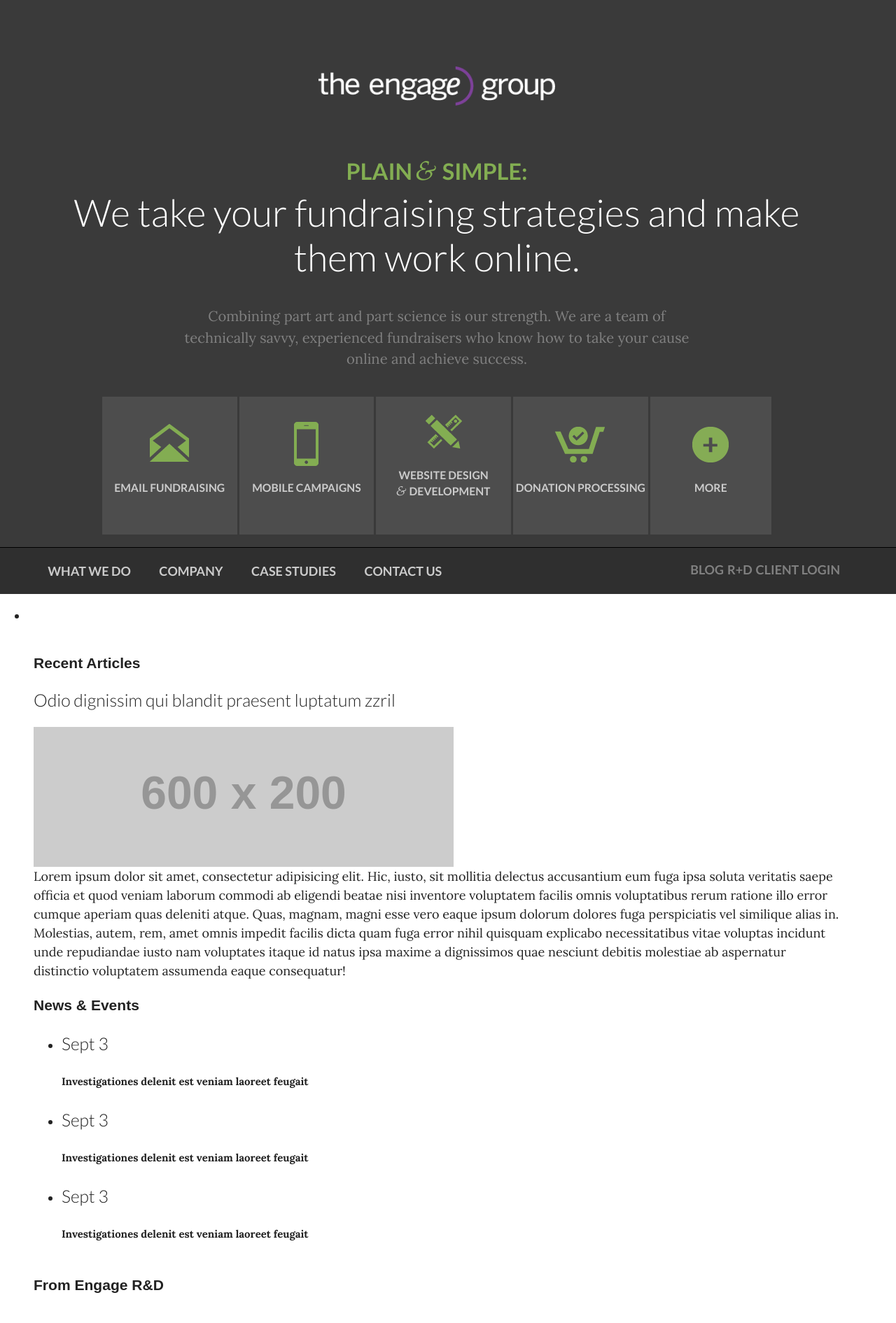
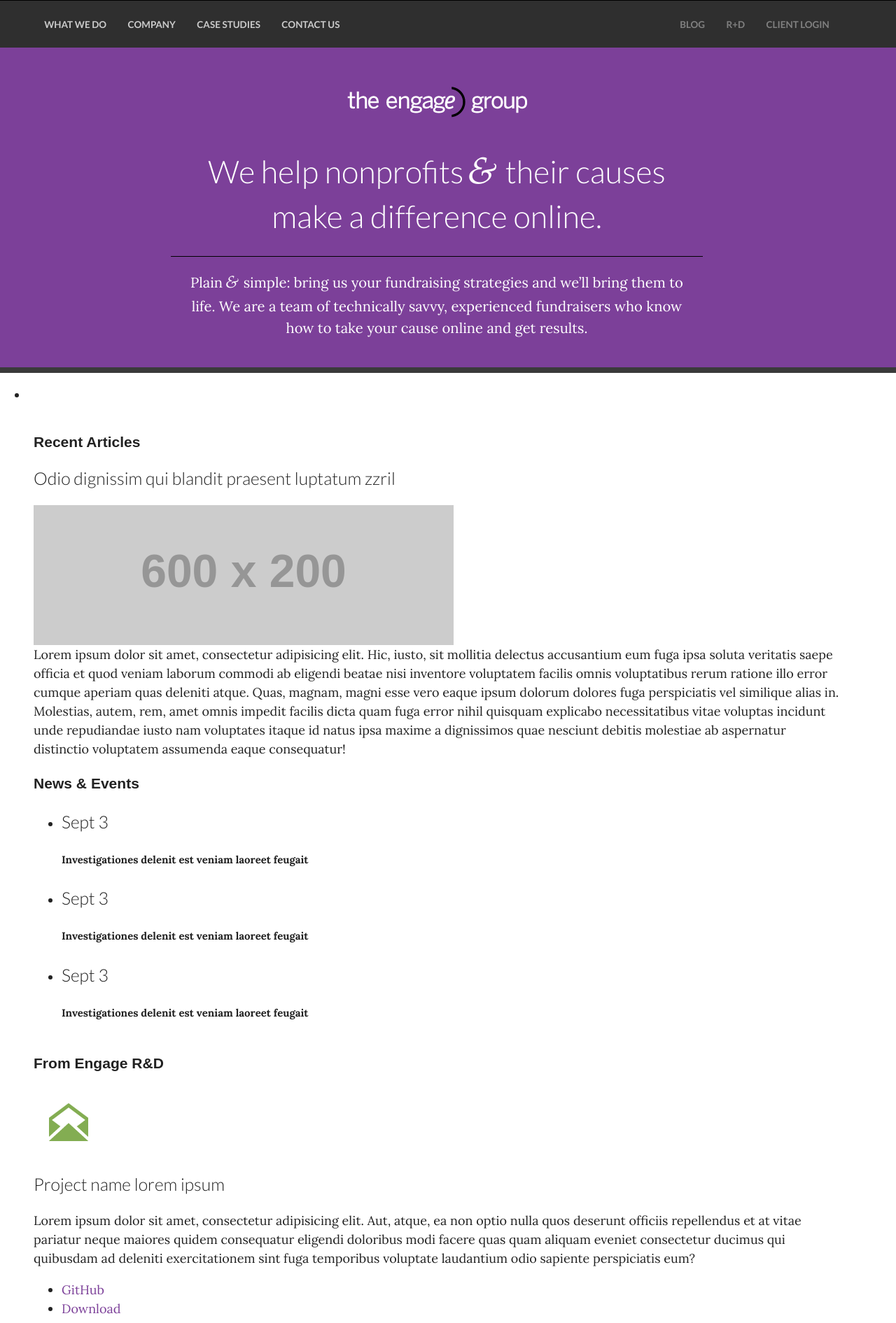
Before and after one commit to jayperryworks/engage, a Jekyll site: the page built from index.html, in a window 1280 px wide. Shown: the top 1891 px of the page at 70% size. Built offline with Jekyll 4.4.1, drawn with Linux system fonts in a browser that asks for light colours; nearby versions of some CDN libraries; Markdown is read by kramdown in place of the engine named in the settings.

Commit message:
revised color scheme

```diff
--- a/_layouts/default.html
+++ b/_layouts/default.html
@@ -25,6 +25,25 @@
     <!--[if lt IE 7]>
       <p class="browsehappy">You are using an <strong>outdated</strong> browser. Please <a href="http://browsehappy.com/">upgrade your browser</a> to improve your experience.</p>
     <![endif]-->
+
+    <!-- header -->
+    <header role="banner" class="main-header">
+      <nav>
+        <!-- <a href="#" class="brand-icon">The Engage Group</a> -->
+        <ul class="main-menu">
+          <li><a href="#">What we do</a></li>
+          <li><a href="#">Company</a></li>
+          <li><a href="#">Case studies</a></li>
+          <li><a href="#">Contact us</a></li>
+        </ul>
+        <!-- <a href="#" class="search">Search</a> -->
+        <ul class="secondary-menu">
+          <li><a href="#">Blog</a></li>
+          <li><a href="#">R+D</a></li>
+          <li><a href="#">Client login</a></li>
+        </ul>
+      </nav>
+    </header>
 
     {{ content }}
 
--- a/assets/css/app.css
+++ b/assets/css/app.css
@@ -1,5 +1,5 @@
 /* ==========================================================================
-   Frameworks
+   Frameworks/dependencies
    ========================================================================== */
 * {
   -webkit-box-sizing: border-box;
@@ -924,8 +924,8 @@ textarea {
   padding: 0.2em 0; }
 
 h1, .h1 {
-  font-size: 48px;
-  font-size: 3rem;
+  font-size: 40px;
+  font-size: 2.5rem;
   line-height: 1.2; }
 
 h1 > .subhead {
@@ -944,10 +944,10 @@ h2 {
   font-size: 1.2em; }
 
 a {
-  color: #83ae52;
+  color: #7c4099;
   text-decoration: none; }
   a:hover, a:active {
-    color: #698c41; }
+    color: #5f3175; }
 
 p, li, ol {
   line-height: 1.5;
@@ -956,6 +956,10 @@ p, li, ol {
 .abstract, p:first-child {
   font-size: 18px;
   font-size: 1.125rem; }
+
+.intro {
+  color: white;
+  background: #7c4099; }
 
 /* ==========================================================================
    MODULE styles
@@ -1004,7 +1008,9 @@ html {
 .main-header {
   background: #2F2F2F;
   border-top: 1px solid #000;
-  height: 3.75em; }
+  height: 5em;
+  font-size: 12px;
+  font-size: 0.75rem; }
   .main-header > nav {
     height: 100%; }
 
@@ -1020,32 +1026,31 @@ html {
   float: left;
   background: #3a3a3a url("../images/logo-engage--icon-rev.png") center no-repeat; }
 
-.main-menu {
+.main-menu, .secondary-menu {
   *zoom: 1;
   float: left;
   color: #cbcbcb;
   padding: 0;
   margin: 0;
-  height: 3.75em; }
-  .main-menu:before, .main-menu:after {
+  height: 5em; }
+  .main-menu:before, .secondary-menu:before, .main-menu:after, .secondary-menu:after {
     content: " ";
     display: table; }
-  .main-menu:after {
+  .main-menu:after, .secondary-menu:after {
     clear: both; }
-  .main-menu > li {
+  .main-menu > li, .secondary-menu > li {
     display: block;
     float: left;
     margin: 0;
     padding: 0; }
-  .main-menu a {
+  .main-menu a, .secondary-menu a {
     display: table-cell;
     padding: 0 1.125em;
-    height: 3.75em;
+    height: 5em;
     vertical-align: middle;
     color: #cbcbcb;
-    text-transform: uppercase;
-    margin-top: -20px; }
-    .main-menu a:hover, .main-menu a:active {
+    text-transform: uppercase; }
+    .main-menu a:hover, .secondary-menu a:hover, .main-menu a:active, .secondary-menu a:active {
       color: white;
       background: #272727; }
 
@@ -1065,10 +1070,10 @@ html {
     *vertical-align: auto; }
 
 .intro {
-  background: #3a3a3a; }
+  border-bottom: 8px solid #3a3a3a; }
   .intro .logo-engage.full {
     display: block;
-    margin: 5.25em auto 3em auto;
+    margin: 3.125em auto 1.5em auto;
     max-width: 18.75em; }
   .intro h1 {
     display: block;
@@ -1088,8 +1093,9 @@ html {
     margin-right: 1.94175%;
     width: 66.01942%;
     margin-left: 16.99029%;
-    text-align: center;
-    color: gray; }
+    border-top: 1px solid black;
+    padding: 1em;
+    text-align: center; }
     .intro p:last-child {
       margin-right: 0; }
 
--- a/index.html
+++ b/index.html
@@ -5,42 +5,16 @@ title: Home
 
 <section class="intro">
 	<div class="wrapper">
-		<img class="logo-engage full" src="{{ site.url }}/assets/images/logo-engage--full.png" alt="The Engage Group. Your cause. Our effect. Online." />
+		<img class="logo-engage full" src="{{ site.url }}/assets/images/logo-engage--full-bw.png" alt="The Engage Group. Your cause. Our effect. Online." />
 		<h1>
-			<span class="subhead">Plain <span class="amp">&amp;</span> simple:</span><br />
-			We take your fundraising strategies and make them work&nbsp;online.
+			We help nonprofits <span class="amp">&amp;</span> their causes <br />
+			make a difference online.
 		</h1>
 		<p class="abstract">
-			Combining part art and part science is our strength. We are a team of technically savvy, experienced fundraisers who know how to take your cause online and achieve&nbsp;success.
+			Plain <span class="amp">&amp;</span> simple: bring us your fundraising strategies and we’ll bring them to life. We are a team of technically savvy, experienced fundraisers who know how to take your cause online and&nbsp;get&nbsp;results.
 		</p>
-		<ul class="services">
-			<li><a href="#"><img src="{{ site.url }}/assets/images/icon-services-email.png" alt="Email fundraising">Email fundraising</a></li>
-			<li><a href="#"><img src="{{ site.url }}/assets/images/icon-services-mobile.png" alt="Mobile campaigns">Mobile campaigns</a></li>
-			<li><a href="#" style="margin-top: 0;"><img src="{{ site.url }}/assets/images/icon-services-web.png" alt="Website design &amp; development">Website design <br /><span class="amp">&amp;</span> development</a></li>
-			<li><a href="#"><img src="{{ site.url }}/assets/images/icon-services-donation.png" alt="Donation processing">Donation processing</a></li>
-			<li><a href="#"><img src="{{ site.url }}/assets/images/icon-services-more.png" alt="More services">More</a></li>
-		</ul>
 	</div>
 </section><!-- /.sevices -->
-
-<!-- header -->
-<header role="banner" class="main-header">
-  <nav>
-    <!-- <a href="#" class="brand-icon">The Engage Group</a> -->
-    <ul class="main-menu">
-      <li><a href="#">What we do</a></li>
-      <li><a href="#">Company</a></li>
-      <li><a href="#">Case studies</a></li>
-      <li><a href="#">Contact us</a></li>
-    </ul>
-    <!-- <a href="#" class="search">Search</a> -->
-    <ul class="secondary-menu">
-      <li><a href="#">Blog</a></li>
-      <li><a href="#">R+D</a></li>
-      <li><a href="#">Client login</a></li>
-    </ul>
-  </nav>
-</header>
 
 <section class="recent-work">
 	<ul class="carousel">
```
Also changed, not shown: _assets/sass/app.scss (+16 -14 lines), _assets/sass/core/_content.scss (+15 -3 lines), _assets/sass/core/_settings.scss (+17 -6 lines), codekit-config.json (+39 -28 lines), assets/images/logo-engage--full-bw.png (added), 2 other files. Lines whose indentation alone changed are shown as unchanged.
